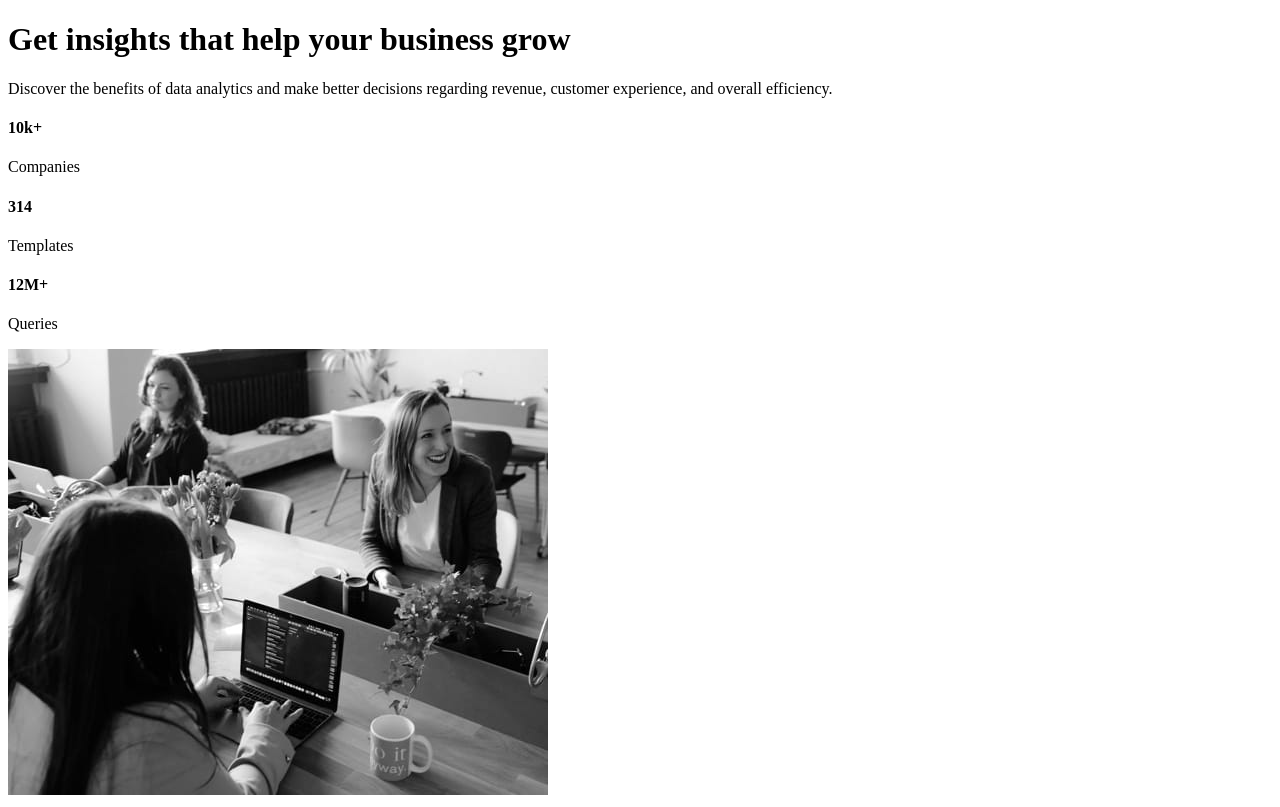
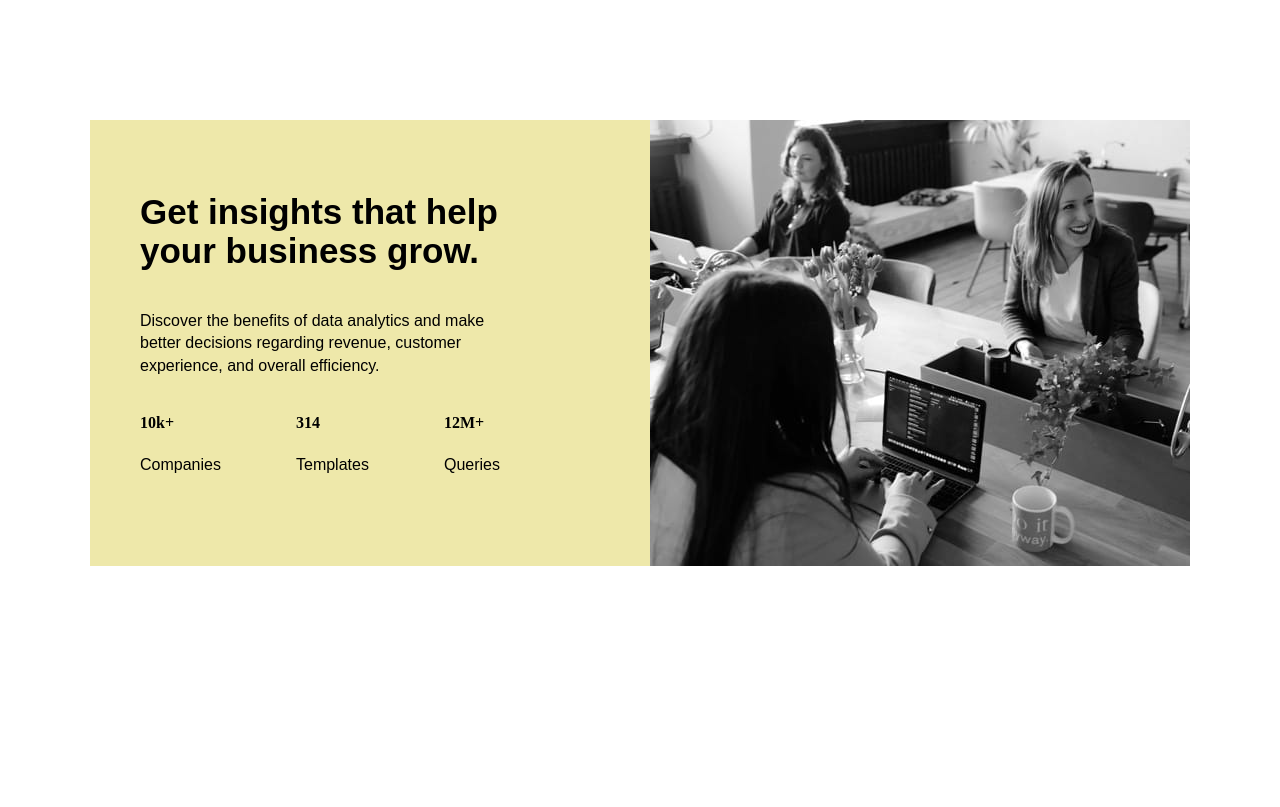
Before and after one commit to ccasey79/flexbox-card-component-design, a plain HTML site: page index.html in a window 1280 px wide. Drawn offline with Linux system fonts and the light colour scheme.

Commit message:
initial flexbox styles

```diff
--- a/index.html
+++ b/index.html
@@ -14,7 +14,7 @@
 
         <!-- Left Side -->
         <div class="business__insights--left-side">
-            <h1>Get insights that help your business grow</h1>
+            <h1>Get <span>insights</span> that help your business grow.</h1>
             <p>Discover the benefits of data analytics and make better decisions regarding revenue, customer experience, and overall efficiency.</p>
 
 
--- a/style.css
+++ b/style.css
@@ -0,0 +1,38 @@
+
+.business__insights--container {
+    display: flex;
+    max-width: 1100px;
+    margin: 0 auto;
+    margin-top: 120px;
+}
+
+.business__insights--left-side {
+    display: flex;
+    flex-direction: column;
+    padding: 50px 150px 50px 50px;
+
+    background-color: palegoldenrod;
+}
+
+.business__insights--left-side H1 {
+    font-family: sans-serif;
+    line-height: 1.1;
+    font-size: 35px;
+}
+
+.business__insights--left-side p {
+    font-family: sans-serif;
+    line-height: 1.4;
+    font-size: 16px;
+}
+
+.business__insights--right-side {
+    display: flex;
+    flex-direction: column;
+}
+
+.business__insights--stats-container {
+    display: flex;
+    flex-direction: row;
+    justify-content: space-between;
+}
```
